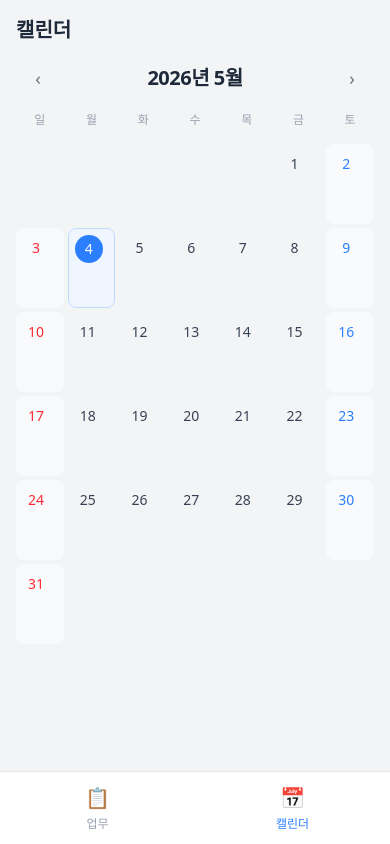
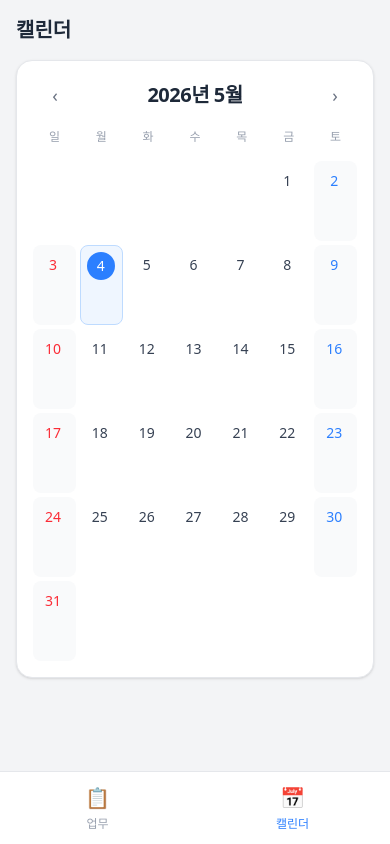
Before and after one commit to Jungea/CarryOn, a Next.js app: page /calendar in a window 390 px wide. Built offline with nearby package versions, Linux system fonts and the light colour scheme.

Commit message:
디자인: 캘린더 흰 카드 배경으로 배경과 구분

```diff
--- a/src/app/calendar/page.tsx
+++ b/src/app/calendar/page.tsx
@@ -21,13 +21,15 @@ export default function CalendarPage() {
   }, [])
 
   return (
-    <div className="w-full">
-      <h1 className="px-4 pt-4 text-xl font-bold text-gray-800 md:hidden">캘린더</h1>
+    <div className="w-full p-4 md:p-6">
+      <h1 className="mb-4 text-xl font-bold text-gray-800 md:hidden">캘린더</h1>
+      <div className="bg-white rounded-2xl shadow-sm border border-gray-200">
       <CalendarView
         tasks={tasks}
         onDayClick={setSelectedDate}
         selectedDate={selectedDate}
       />
+      </div>
       <DaySidePanel
         dateStr={selectedDate}
         tasks={tasks}
```
